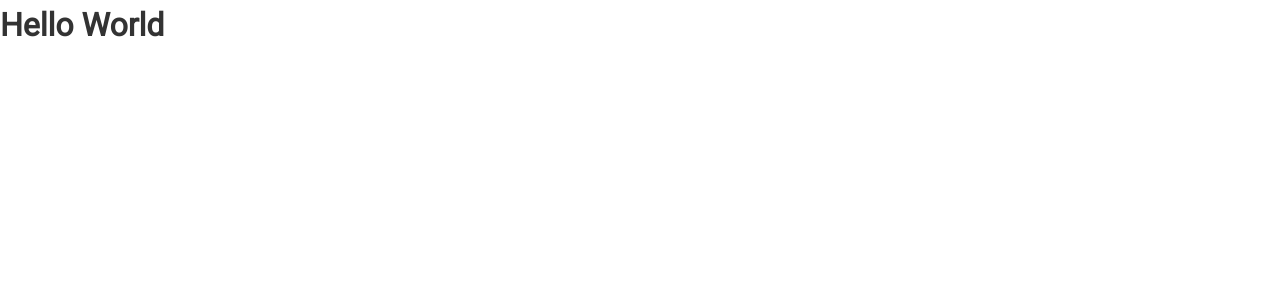
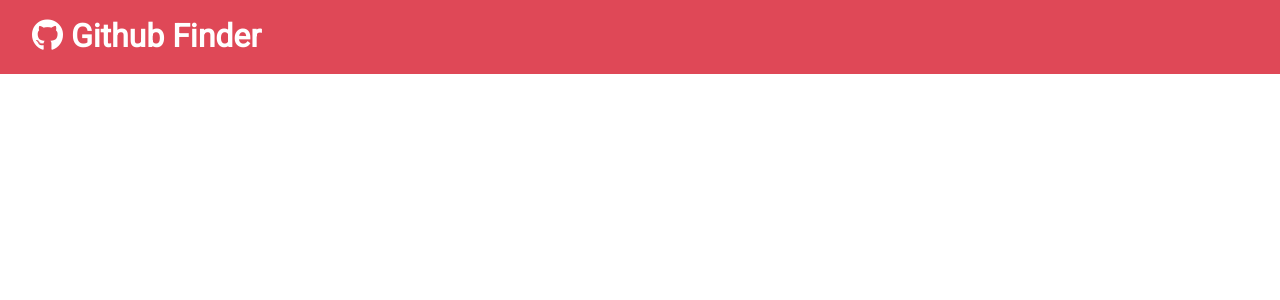
Before and after one commit to ebokes/github-finder, a React (Create React App) app: page / in a window 1280 px wide. Shown: the top 300 px of the page. Built offline with nearby package versions, Linux system fonts and the light colour scheme; the HTML template or start-up script is replaced by a standard one.

Commit message:
Navbar Created

```diff
--- a/src/App.js
+++ b/src/App.js
@@ -1,11 +1,12 @@
 import React, { Component } from 'react';
 import './App.css';
+import Navbar from './components/layout/Navbar';
 
 class App extends Component {
   render(){
     return (
       <div className="App">
-        <h1>Hello World</h1>
+        <Navbar />
       </div>
     );
   }
--- /dev/null
+++ b/src/components/layout/Navbar.js
@@ -0,0 +1,24 @@
+import React, { Component } from 'react'
+import PropTypes from 'prop-types';
+
+export class Navbar extends Component {
+    static defaultProps = {
+        title: 'Github Finder',
+        icon: 'fab fa-github'
+    }
+
+    static propTypes = {
+        title: PropTypes.string.isRequired,
+        icon: PropTypes.string.isRequired
+    }
+
+    render() {
+        return (
+            <div className="navbar bg-primary">
+                <h1><i className={this.props.icon}></i> {this.props.title}</h1>
+            </div>
+        );
+    }
+}
+
+export default Navbar
```
